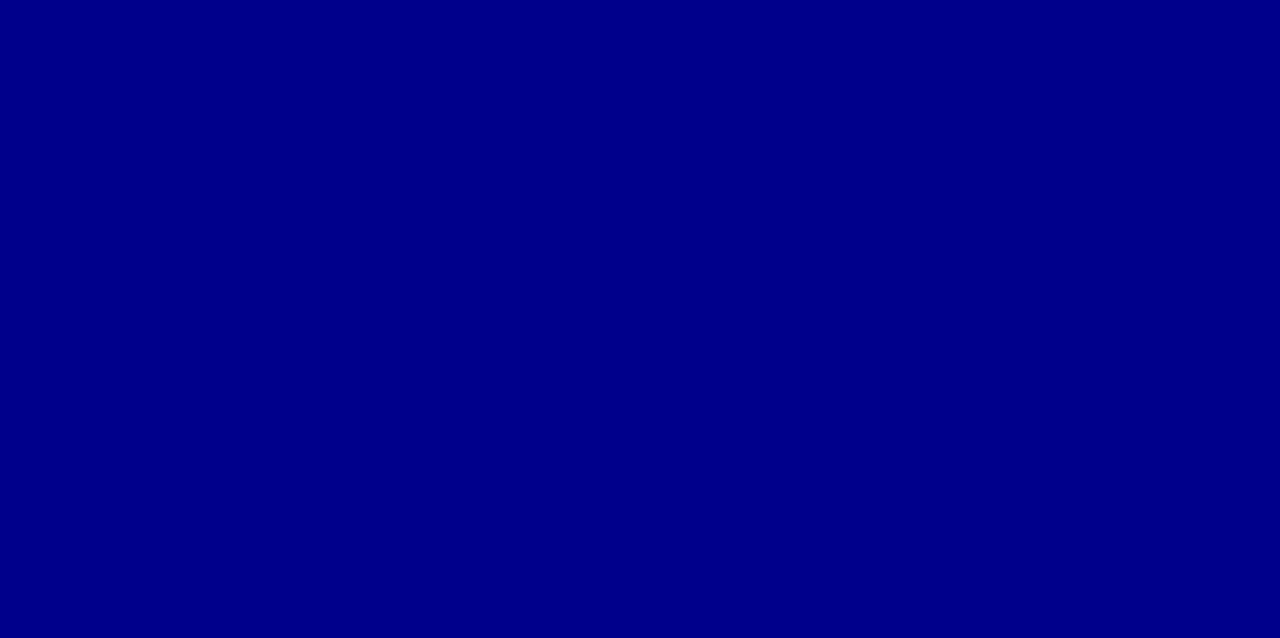
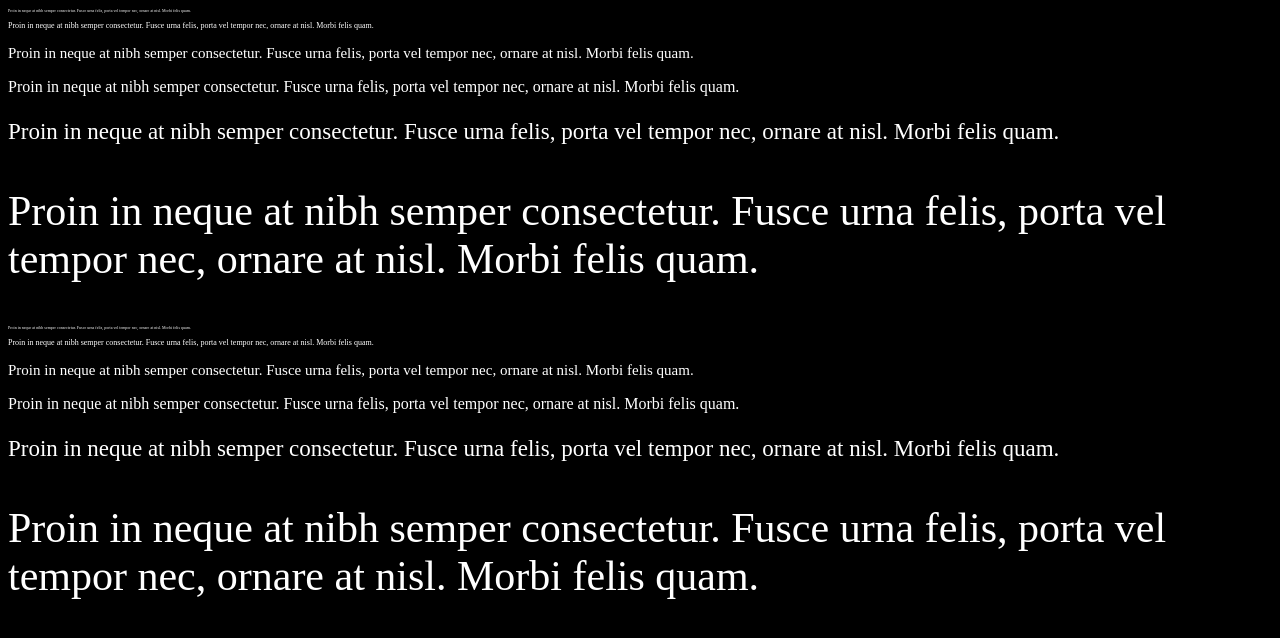
Before and after one commit to W-Rombouts/assignment-resizing-paragraphs, a plain HTML site: page index.html in a window 1280 px wide. Drawn offline with nearby package versions, Linux system fonts and the light colour scheme.

Commit message:
Finished assignment

```diff
--- a/css/style.css
+++ b/css/style.css
@@ -1,3 +1,4 @@
 body{
-    background-color: darkblue;
+    background-color: black;
+    color: white;
 }
--- a/index.html
+++ b/index.html
@@ -4,9 +4,17 @@
     <meta charset="UTF-8">
     <meta name="viewport" content="width=device-width, initial-scale=1.0">
     <link rel="stylesheet" href="css/style.css">
+    <script src="https://d3js.org/d3.v5.min.js"></script>
     <title>assignment-resizing-paragraphs</title>
 </head>
 <body>
+    <p>Proin in neque at nibh semper consectetur. Fusce urna felis, porta vel tempor nec, ornare at nisl. Morbi felis quam.</p>
+    <p>Proin in neque at nibh semper consectetur. Fusce urna felis, porta vel tempor nec, ornare at nisl. Morbi felis quam.</p>
+    <p>Proin in neque at nibh semper consectetur. Fusce urna felis, porta vel tempor nec, ornare at nisl. Morbi felis quam.</p>
+    <p>Proin in neque at nibh semper consectetur. Fusce urna felis, porta vel tempor nec, ornare at nisl. Morbi felis quam.</p>
+    <p>Proin in neque at nibh semper consectetur. Fusce urna felis, porta vel tempor nec, ornare at nisl. Morbi felis quam.</p>
+    <p>Proin in neque at nibh semper consectetur. Fusce urna felis, porta vel tempor nec, ornare at nisl. Morbi felis quam.</p>
+
     <script src="js/script.js"></script>
 </body>
 </html>
--- a/js/script.js
+++ b/js/script.js
@@ -0,0 +1,13 @@
+let sizes = [4, 8, 15, 16, 23, 42];
+
+d3.selectAll("p")
+  .style("font-size",function(d,i){ return `${sizes[i]}px`});
+
+let body = d3.select('body')
+mijnDiv= body.append('div')
+for (let i = 0; i < 6; i++) {
+    mijnDiv.append('p')
+    .text('Proin in neque at nibh semper consectetur. Fusce urna felis, porta vel tempor nec, ornare at nisl. Morbi felis quam.')
+    .style("font-size",`${sizes[i]}px`);
+
+}
```
